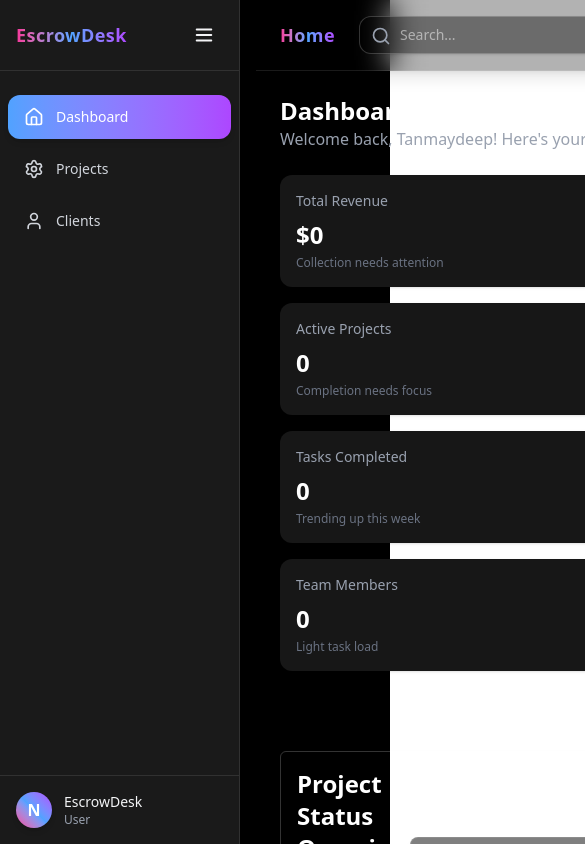
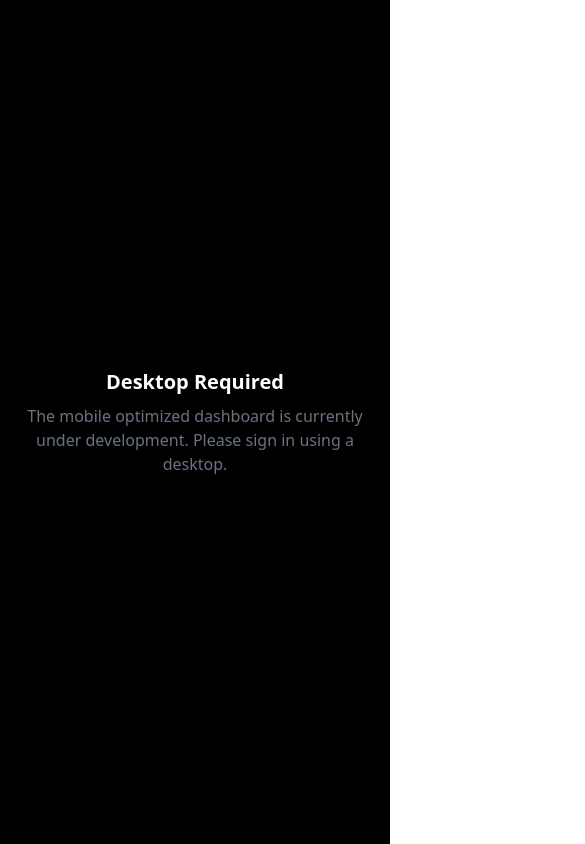
Before and after one commit to Tanmaydeep-Singh/EscrowDesk-Dashboard, a Next.js app: page / in a window 390 px wide. Shown: the top 844 px of the page, 585 px wide, since content can reach past the window. Built offline with nearby package versions, Linux system fonts and the light colour scheme; a web font is replaced by a local one.

Commit message:
dev: added mobile screen

```diff
--- a/src/components/Layout/layout.tsx
+++ b/src/components/Layout/layout.tsx
@@ -38,25 +38,35 @@ const Layout: React.FC<LayoutProps> = ({ children }) => {
 
   }
 
-
-  return (
-    <main className="bg-white dark:bg-black text-gray-900 dark:text-white transition-colors duration-300 relative min-h-screen flex">
+return (
+  <main className="bg-white dark:bg-black text-gray-900 dark:text-white transition-colors duration-300 relative min-h-screen">
+    <div className="hidden md:flex min-h-screen">
       <Sidebar />
 
       <div
-        className={`flex flex-1 flex-col items-center transition-all duration-300 ${isOpen ? "ml-64" : "ml-20"
-          }`}
+        className={`flex flex-1 flex-col items-center transition-all duration-300 ${
+          isOpen ? "ml-64" : "ml-20"
+        }`}
       >
-        <div className=" flex-1 w-full overflow-y-auto">
+        <div className="flex-1 w-full overflow-y-auto">
           <Navbar />
+          {children}
+        </div>
 
-          {children}
-          </div>
-        {/* <Footer /> */}
       </div>
-    </main>
+    </div>
 
-  );
+
+    <div className="flex flex-col items-center justify-center p-6 text-center md:hidden min-h-screen">
+      <h1 className="text-xl font-bold">Desktop Required</h1>
+      <p className="text-gray-500 mt-2">
+        The mobile optimized dashboard is currently under development.
+        Please sign in using a desktop.
+      </p>
+    </div>
+  </main>
+);
+
 };
 
 export default Layout;
```
